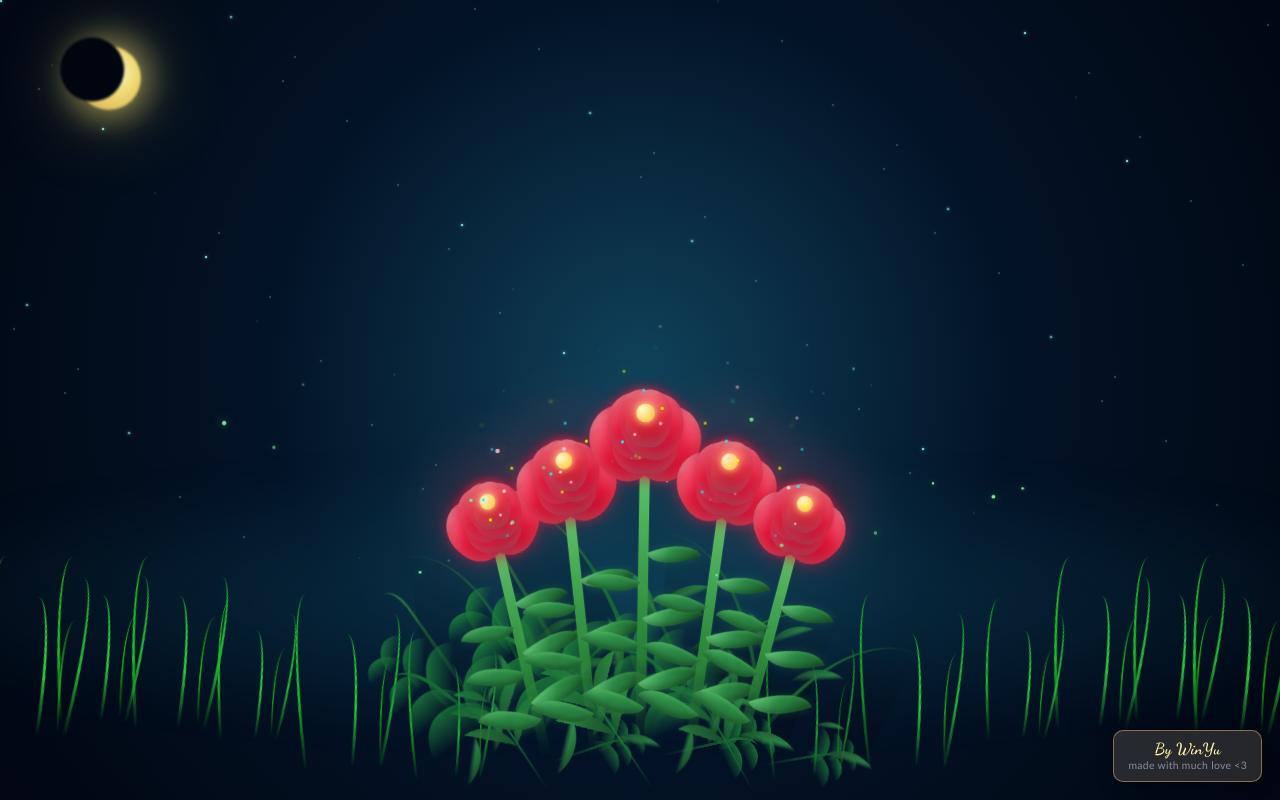
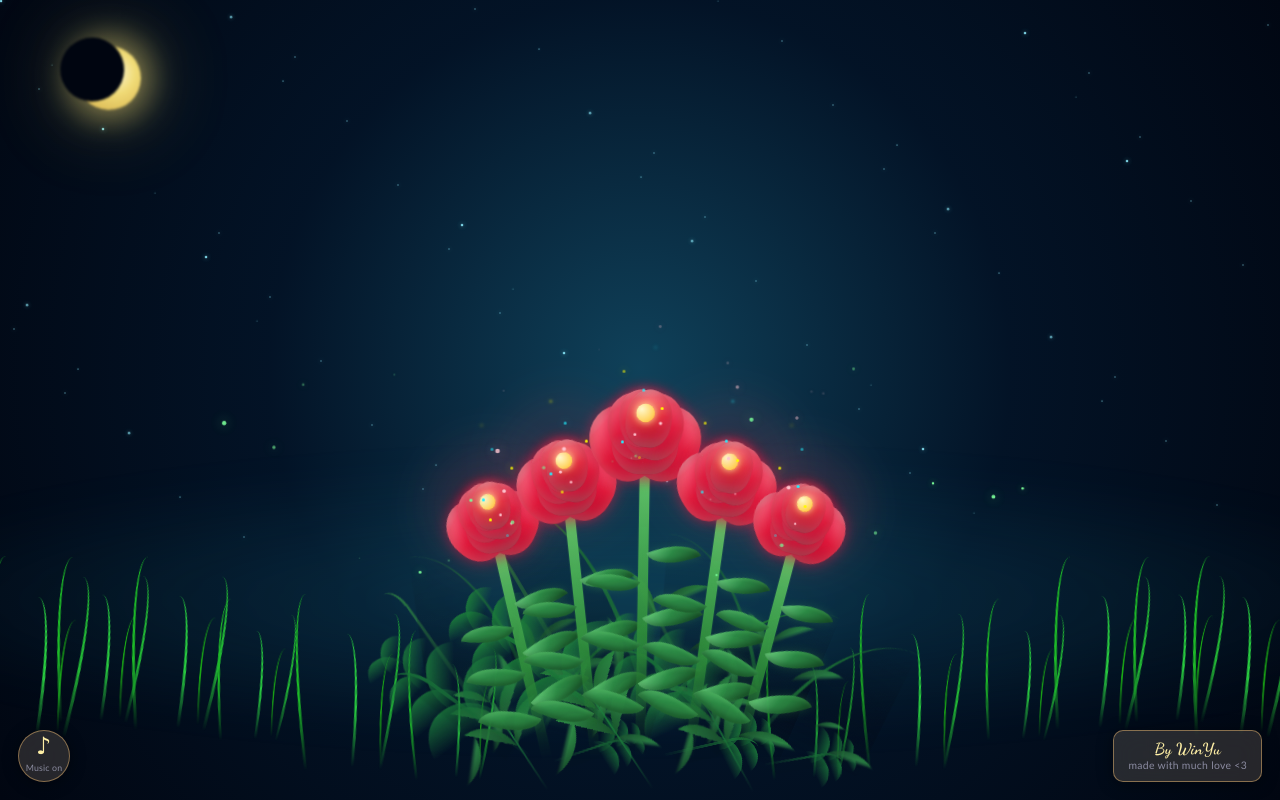
Before and after one commit to Kusk24/ice-breaker, a Next.js app: page / in a window 1280 px wide. Built offline with nearby package versions, Linux system fonts and the light colour scheme.

Commit message:
Background Music Added

```diff
--- /dev/null
+++ b/app/components/MusicPlayer.tsx
@@ -0,0 +1,63 @@
+"use client";
+import { useEffect, useRef, useState } from "react";
+
+const isProd = process.env.NODE_ENV === "production";
+const src = `${isProd ? "/ice-breaker" : ""}/music/moonlight romance.mp3`;
+
+export default function MusicPlayer() {
+  const audioRef = useRef<HTMLAudioElement | null>(null);
+  const [playing, setPlaying] = useState(false);
+
+  useEffect(() => {
+    const audio = new Audio(src);
+    audio.loop = true;
+    audio.volume = 0.35;
+    audioRef.current = audio;
+
+    // Try autoplay immediately; fall back to first interaction if browser blocks it
+    audio.play()
+      .then(() => { setPlaying(true); setStarted(true); })
+      .catch(() => {
+        // Browser blocked autoplay — start on first user interaction
+        function onFirstInteraction() {
+          audio.play().then(() => { setPlaying(true); setStarted(true); }).catch(() => {});
+          window.removeEventListener("click", onFirstInteraction);
+          window.removeEventListener("keydown", onFirstInteraction);
+          window.removeEventListener("touchstart", onFirstInteraction);
+        }
+        window.addEventListener("click", onFirstInteraction);
+        window.addEventListener("keydown", onFirstInteraction);
+        window.addEventListener("touchstart", onFirstInteraction);
+      });
+
+    return () => { audio.pause(); audio.src = ""; };
+  }, []);
+
+  function toggle() {
+    const audio = audioRef.current;
+    if (!audio) return;
+    if (playing) {
+      audio.pause();
+      setPlaying(false);
+    } else {
+      audio.play().then(() => setPlaying(true)).catch(() => {});
+    }
+  }
+
+  return (
+    <button
+      onClick={toggle}
+      className="music-toggle"
+      aria-label={playing ? "Pause music" : "Play music"}
+      title={playing ? "Pause music" : "Play music"}
+    >
+      {playing ? (
+        // Music note animated
+        <span className="music-toggle__icon music-toggle__icon--on">♪</span>
+      ) : (
+        <span className="music-toggle__icon music-toggle__icon--off">♪</span>
+      )}
+      <span className="music-toggle__label">{playing ? "Music on" : "Music off"}</span>
+    </button>
+  );
+}
--- a/app/globals.css
+++ b/app/globals.css
@@ -2463,6 +2463,55 @@ body {
   opacity: 0.75;
 }
 
+/* ─── Music toggle ─── */
+.music-toggle {
+  position: fixed;
+  bottom: 18px;
+  left: 18px;
+  z-index: 9999;
+  display: flex;
+  flex-direction: column;
+  align-items: center;
+  justify-content: center;
+  gap: 2px;
+  width: 52px;
+  height: 52px;
+  padding: 0;
+  background: rgba(255, 220, 180, 0.15);
+  border: 1.5px solid rgba(255, 200, 120, 0.45);
+  border-radius: 50%;
+  backdrop-filter: blur(12px);
+  -webkit-backdrop-filter: blur(12px);
+  box-shadow: 0 2px 16px rgba(0,0,0,0.4);
+  cursor: pointer;
+  transition: background 0.2s, border-color 0.2s;
+}
+.music-toggle:hover {
+  background: rgba(255, 220, 180, 0.25);
+  border-color: rgba(255, 200, 120, 0.7);
+}
+.music-toggle__icon {
+  font-size: 1.3rem;
+  color: #fdeea5;
+  display: block;
+  line-height: 1;
+}
+.music-toggle__icon--on {
+  animation: music-bounce 0.8s ease-in-out infinite alternate;
+}
+.music-toggle__icon--off {
+  opacity: 0.4;
+}
+.music-toggle__label {
+  font-size: 0.55rem;
+  color: rgba(220, 220, 255, 0.55);
+  letter-spacing: 0.02em;
+}
+@keyframes music-bounce {
+  from { transform: translateY(0) scale(1); }
+  to   { transform: translateY(-3px) scale(1.15); }
+}
+
 /* ─── Site credit badge ─── */
 .site-credit {
   position: fixed;
--- a/app/layout.tsx
+++ b/app/layout.tsx
@@ -1,6 +1,7 @@
 import type { Metadata } from "next";
 import { Playfair_Display, Dancing_Script } from "next/font/google";
 import "./globals.css";
+import MusicPlayer from "./components/MusicPlayer";
 
 const playfair = Playfair_Display({
   subsets: ["latin"],
@@ -29,6 +30,7 @@ export default function RootLayout({
     <html lang="en" className={`h-full antialiased ${playfair.variable} ${dancing.variable}`}>
       <body className="min-h-full flex flex-col">
         {children}
+        <MusicPlayer />
         <a
           href="https://github.com/Kusk24/ice-breaker"
           target="_blank"
```
Also changed, not shown: 1 other file (tests, documents, lock files or other folders).
